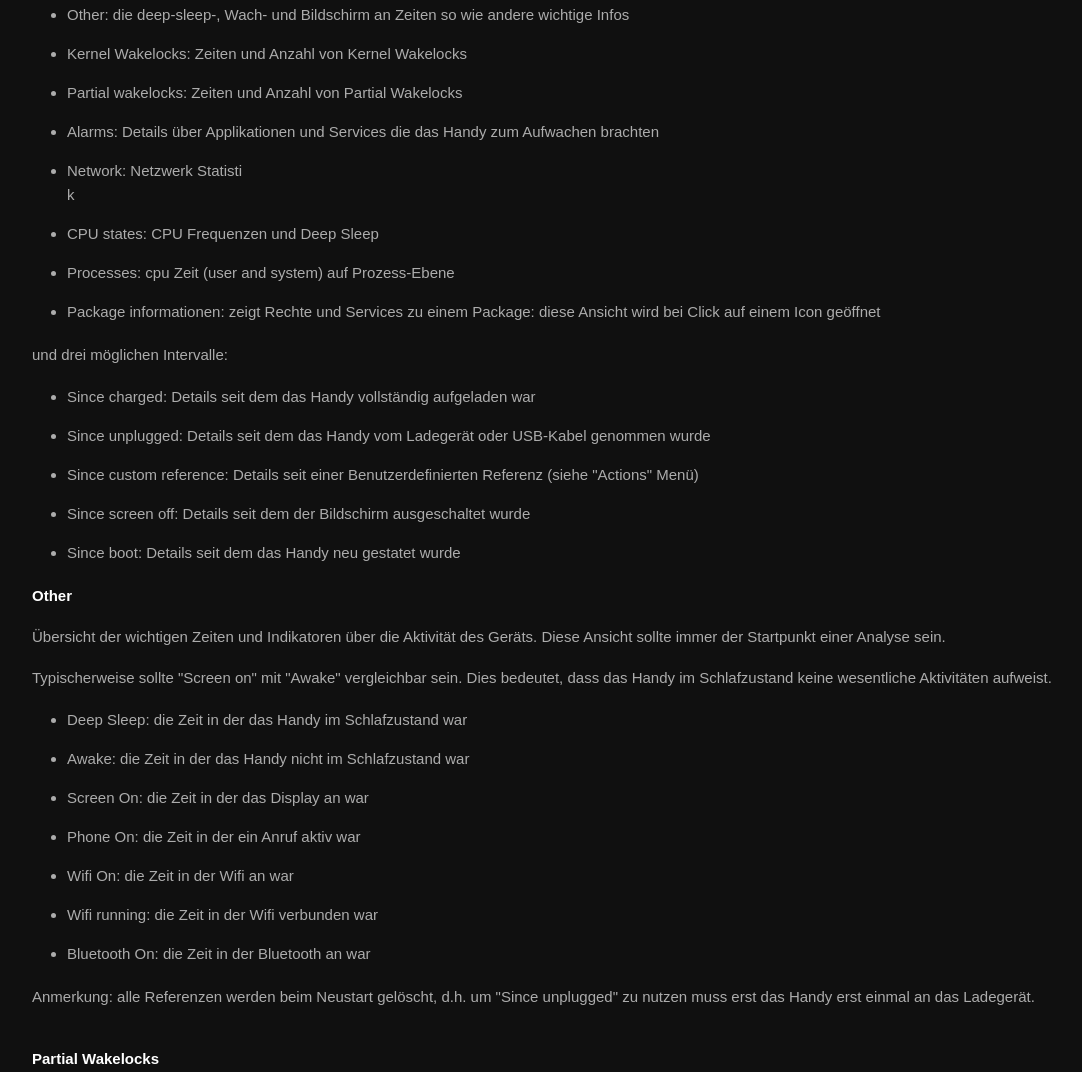
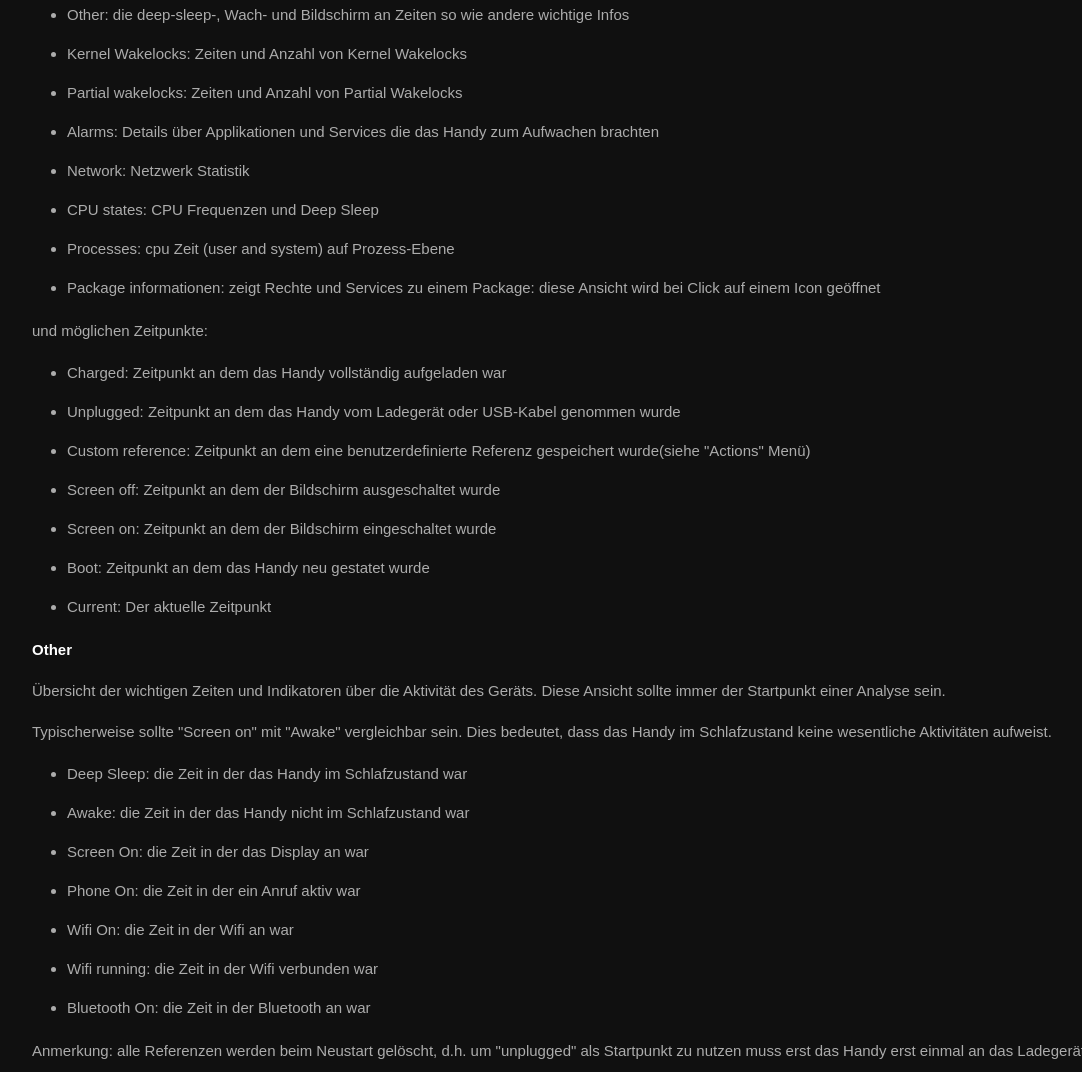
Before and after one commit to asksven/BetterBatteryStats-Knowledge-Base, a plain HTML site: page help_de.html in a window 1280 px wide. Shown: the part 592-1664 px from the top of the page, without its empty margins (68-1150 px from the left). Drawn offline with Linux system fonts and the light colour scheme.

Commit message:
Commit for release 1.12

```diff
--- a/help_de.html
+++ b/help_de.html
@@ -47,18 +47,20 @@ BetterBatteryStats sammelt keine daten im Hintergrund sondern nutzt sog. Referen
 	<li>Kernel Wakelocks: Zeiten und Anzahl von Kernel Wakelocks</li>
 	<li>Partial wakelocks: Zeiten und Anzahl von Partial Wakelocks</li>
 	<li>Alarms: Details über Applikationen und Services die das Handy zum Aufwachen brachten</li>
-	<li>Network: Netzwerk Statisti</li>k
+	<li>Network: Netzwerk Statistik</li>
 	<li>CPU states: CPU Frequenzen und Deep Sleep</li>
 	<li>Processes: cpu Zeit (user and system) auf Prozess-Ebene</li>
 	<li>Package informationen: zeigt Rechte und Services zu einem Package: diese Ansicht wird bei Click auf einem Icon ge&ouml;ffnet</li>
 </ul></p>
-<p>und drei m&ouml;glichen Intervalle:
+<p>und m&ouml;glichen Zeitpunkte:
 <ul>
-	<li>Since charged: Details seit dem das Handy vollst&auml;ndig aufgeladen war</li>
-	<li>Since unplugged: Details seit dem das Handy vom Ladeger&auml;t oder USB-Kabel genommen wurde</li>
-	<li>Since custom reference: Details seit einer Benutzerdefinierten Referenz (siehe "Actions" Men&uuml;)</li>
-	<li>Since screen off: Details seit dem der Bildschirm ausgeschaltet wurde</li>
-	<li>Since boot: Details seit dem das Handy neu gestatet wurde</li>
+	<li>Charged: Zeitpunkt an dem das Handy vollst&auml;ndig aufgeladen war</li>
+	<li>Unplugged: Zeitpunkt an dem das Handy vom Ladeger&auml;t oder USB-Kabel genommen wurde</li>
+	<li>Custom reference: Zeitpunkt an dem eine benutzerdefinierte Referenz gespeichert wurde(siehe "Actions" Men&uuml;)</li>
+	<li>Screen off: Zeitpunkt an dem der Bildschirm ausgeschaltet wurde</li>
+	<li>Screen on: Zeitpunkt an dem der Bildschirm eingeschaltet wurde</li>
+	<li>Boot: Zeitpunkt an dem das Handy neu gestatet wurde</li>
+	<li>Current: Der aktuelle Zeitpunkt</li>
 
 </ul></p>
 
@@ -79,7 +81,7 @@ Typischerweise sollte "Screen on" mit "Awake" vergleichbar sein. Dies bedeutet,
 	<li>Bluetooth On: die Zeit in der Bluetooth an war</li>
 </ul>
 <p>
-Anmerkung: alle Referenzen werden beim Neustart gel&ouml;scht, d.h. um "Since unplugged" zu nutzen muss erst das Handy erst einmal an das Ladeger&auml;t.
+Anmerkung: alle Referenzen werden beim Neustart gel&ouml;scht, d.h. um "unplugged" als Startpunkt zu nutzen muss erst das Handy erst einmal an das Ladeger&auml;t.
 </p>
 <br/>
 <h3>Partial Wakelocks</h3>
```
Also changed, not shown: help.html (+14 -8 lines), howto.html (+1 -1 lines), howto_de.html (+1 -1 lines).
